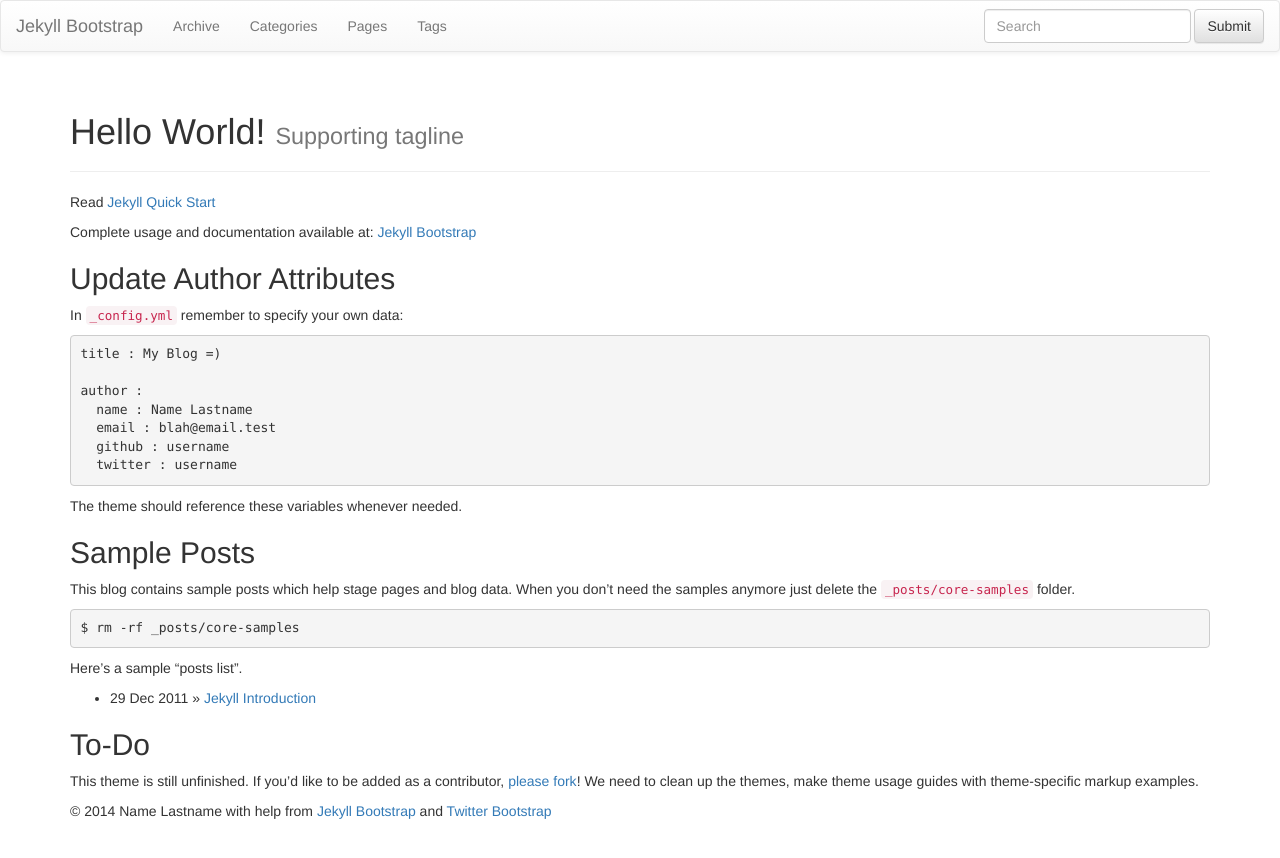
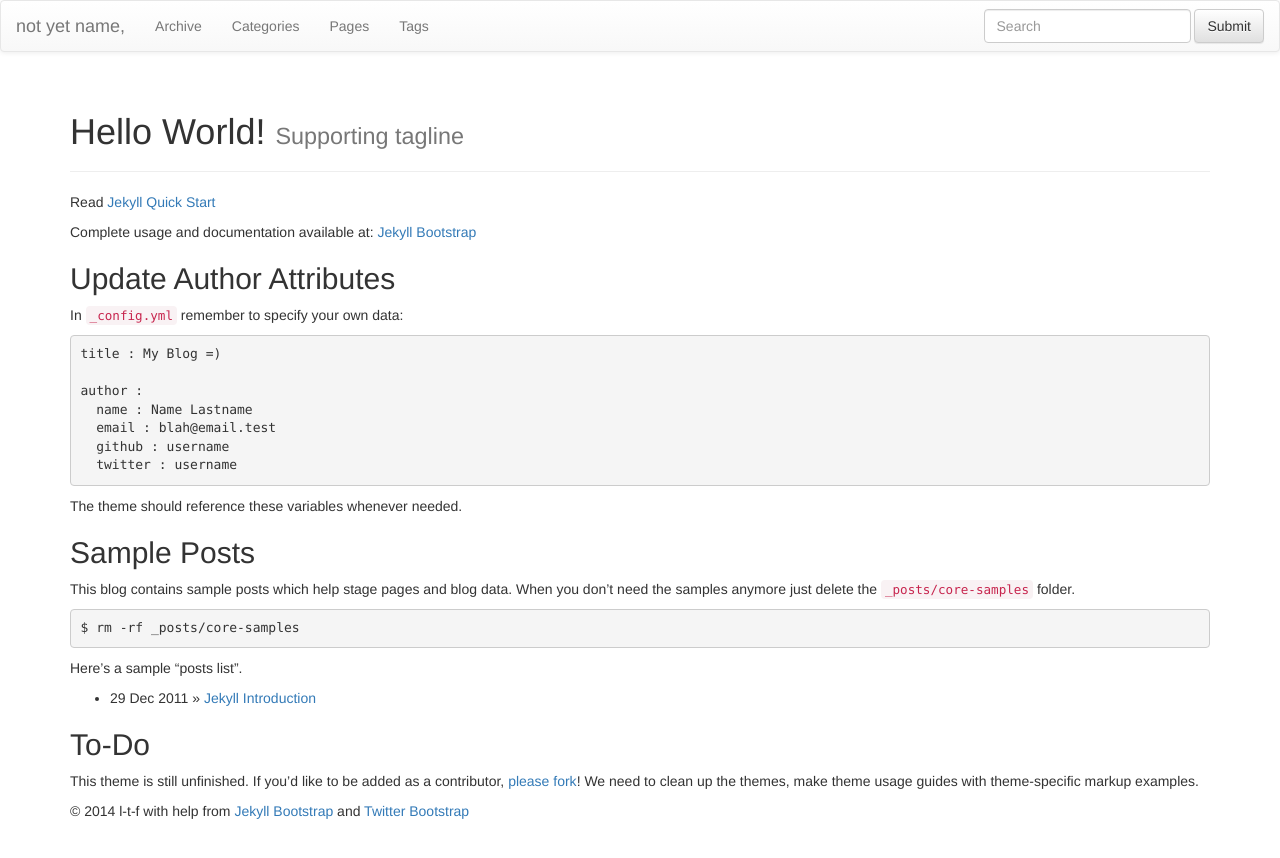
Before and after one commit to l-t-f/l-t-f.github.io, a Jekyll site: the page built from index.md, in a window 1280 px wide. Shown: the top 858 px of the page. Built offline with Jekyll 4.4.1, drawn with Linux system fonts in a browser that asks for light colours; nearby versions of some CDN libraries; library files that are not in the unit come from our copies.

Commit message:
Updated _config.yml

```diff
--- a/_config.yml
+++ b/_config.yml
@@ -8,12 +8,12 @@ highlighter: pygments
 # Themes are encouraged to use these universal variables
 # so be sure to set them if your theme uses them.
 #
-title : Jekyll Bootstrap
-tagline: Site Tagline
+title : not yet name,
+tagline: about study session etc..
 author :
-  name : Name Lastname
-  email : blah@email.test
-  github : username
+  name : l-t-f
+  email : l-t-f@live.jp
+  github : l-t-f
   twitter : username
   feedburner : feedname
 
@@ -25,7 +25,7 @@ author :
 # Else if you are pushing to username.github.io, replace with your username.
 # Finally if you are pushing to a GitHub project page, include the project name at the end.
 #
-production_url : http://username.github.io
+production_url : http://l-t-f.github.io
 
 # All Jekyll-Bootstrap specific configurations are namespaced into this hash
 #
@@ -100,7 +100,7 @@ JB :
   analytics :
     provider : google
     google :
-        tracking_id : 'UA-123-12'
+        tracking_id :
     getclicky :
       site_id :
     mixpanel :
```
